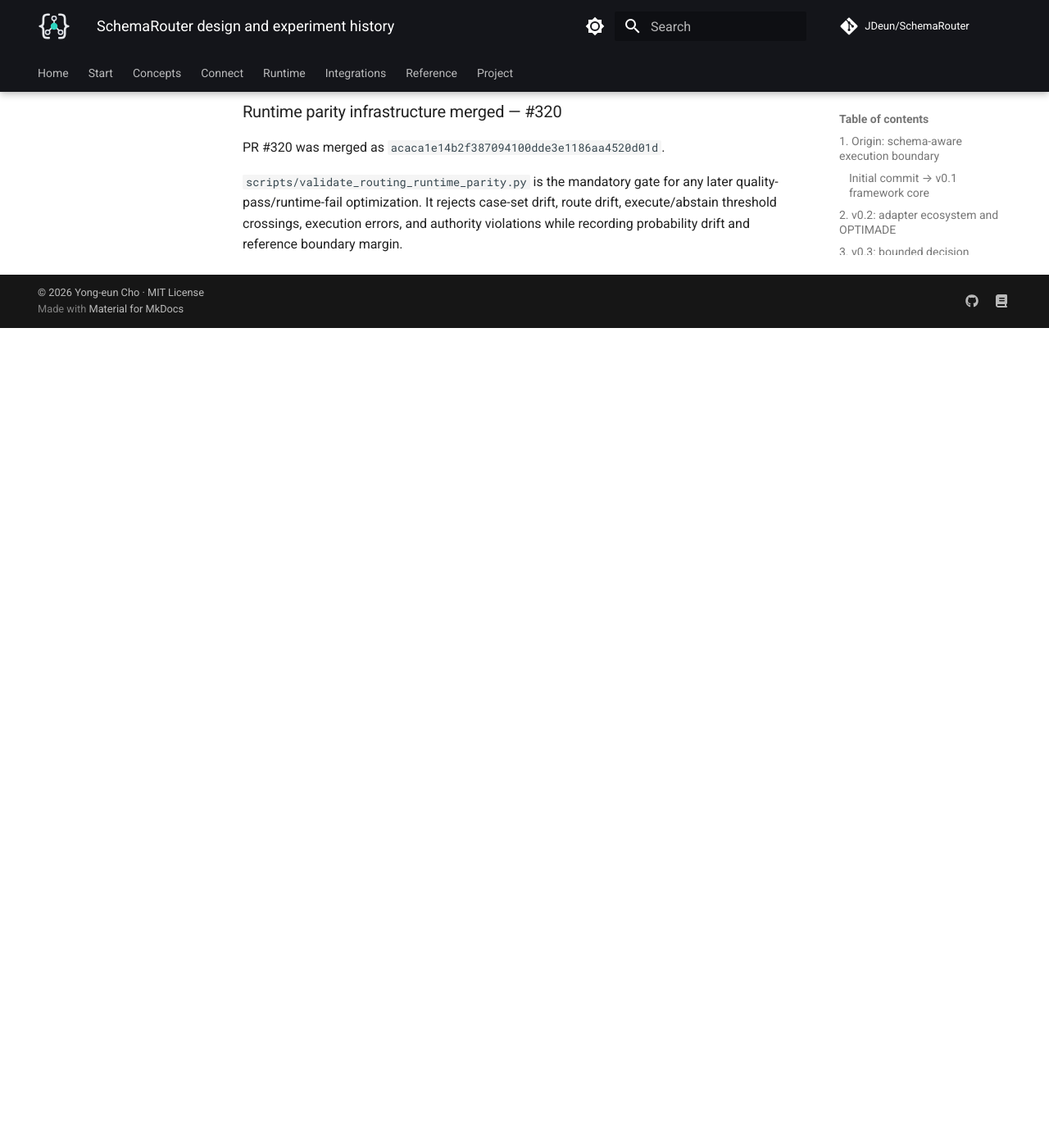
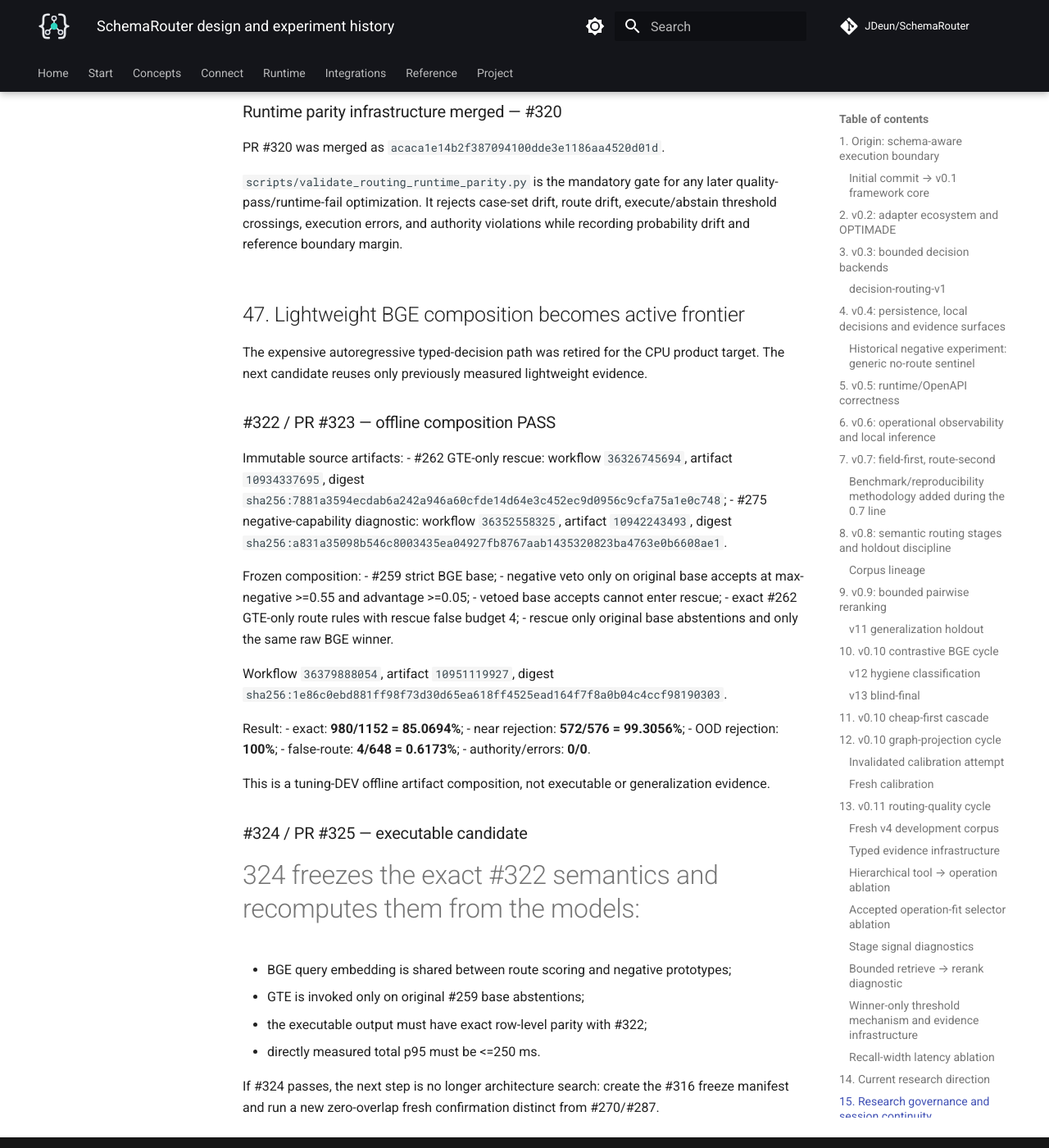
Before and after one commit to JDeun/SchemaRouter, an MkDocs documentation site: the page built from docs/research/design-and-experiment-history.md, in a window 1280 px wide and 1400 px high, scrolled down 60736 px. Shown: the whole window at 82% size. Built offline with MkDocs 1.6.1 and Material for MkDocs 9.7.7, drawn with Linux system fonts in a browser that asks for light colours; comment, search, counter and statistics services are not loaded; before the commit the page ends 61136 px from its top, so only the background shows below that.

Commit message:
docs: record lightweight composition frontier

```diff
--- a/docs/research/design-and-experiment-history.md
+++ b/docs/research/design-and-experiment-history.md
@@ -2061,3 +2061,46 @@ The research frontier returns to lightweight BGE-native/open-set evidence where
 PR #320 was merged as `acaca1e14b2f387094100dde3e1186aa4520d01d`.
 
 `scripts/validate_routing_runtime_parity.py` is the mandatory gate for any later quality-pass/runtime-fail optimization. It rejects case-set drift, route drift, execute/abstain threshold crossings, execution errors, and authority violations while recording probability drift and reference boundary margin.
+
+## 47. Lightweight BGE composition becomes active frontier
+
+The expensive autoregressive typed-decision path was retired for the CPU product target. The next
+candidate reuses only previously measured lightweight evidence.
+
+### #322 / PR #323 — offline composition PASS
+
+Immutable source artifacts:
+- #262 GTE-only rescue: workflow `36326745694`, artifact `10934337695`,
+  digest `sha256:7881a3594ecdab6a242a946a60cfde14d64e3c452ec9d0956c9cfa75a1e0c748`;
+- #275 negative-capability diagnostic: workflow `36352558325`, artifact `10942243493`,
+  digest `sha256:a831a35098b546c8003435ea04927fb8767aab1435320823ba4763e0b6608ae1`.
+
+Frozen composition:
+- #259 strict BGE base;
+- negative veto only on original base accepts at max-negative >=0.55 and advantage >=0.05;
+- vetoed base accepts cannot enter rescue;
+- exact #262 GTE-only route rules with rescue false budget 4;
+- rescue only original base abstentions and only the same raw BGE winner.
+
+Workflow `36379888054`, artifact `10951119927`,
+digest `sha256:1e86c0ebd881ff98f73d30d65ea618ff4525ead164f7f8a0b04c4ccf98190303`.
+
+Result:
+- exact: **980/1152 = 85.0694%**;
+- near rejection: **572/576 = 99.3056%**;
+- OOD rejection: **100%**;
+- false-route: **4/648 = 0.6173%**;
+- authority/errors: **0/0**.
+
+This is a tuning-DEV offline artifact composition, not executable or generalization evidence.
+
+### #324 / PR #325 — executable candidate
+
+#324 freezes the exact #322 semantics and recomputes them from the models:
+- BGE query embedding is shared between route scoring and negative prototypes;
+- GTE is invoked only on original #259 base abstentions;
+- the executable output must have exact row-level parity with #322;
+- directly measured total p95 must be <=250 ms.
+
+If #324 passes, the next step is no longer architecture search: create the #316 freeze manifest and
+run a new zero-overlap fresh confirmation distinct from #270/#287.
```
